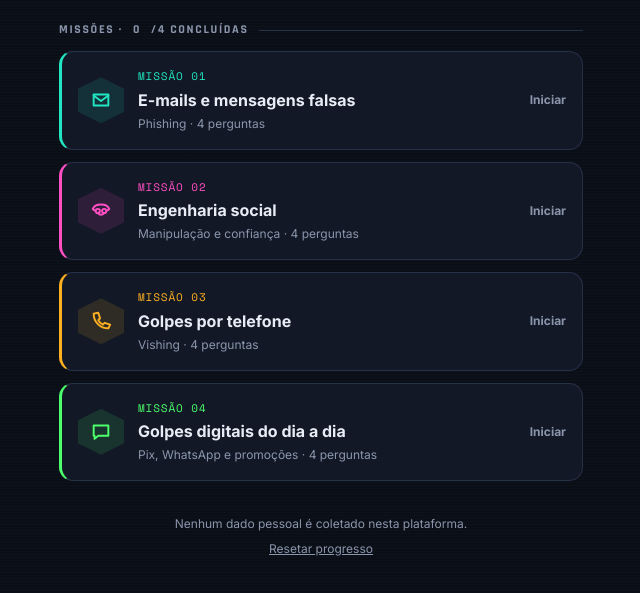
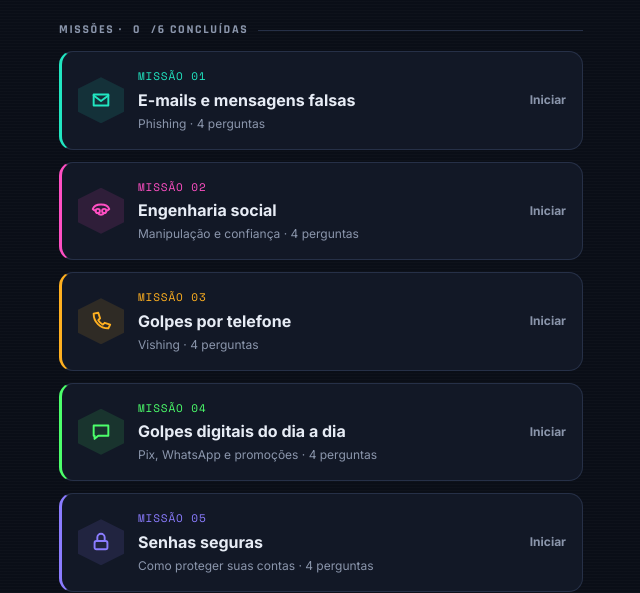
Before and after one commit to p4dawan94/ae2, a plain HTML site: page index.html in a window 1280 px wide. Shown: the part 239-832 px from the top of the page, without its empty margins (319-959 px from the left). Drawn offline with nearby package versions, Linux system fonts and the light colour scheme.

Commit message:
Adiciona missão de senha segura e privacy

```diff
--- a/index.html
+++ b/index.html
@@ -21,6 +21,8 @@
     --magenta: #FF4FC3; --magenta-dark: #C2318F; --magenta-pale: rgba(255,79,195,0.12);
     --amber: #FFB020; --amber-dark: #C6820A; --amber-pale: rgba(255,176,32,0.12);
     --green: #4CFF6B; --green-dark: #2FCB4C; --green-pale: rgba(76,255,107,0.12);
+    --violet: #8B7CFF; --violet-dark: #5F4FD1; --violet-pale: rgba(139,124,255,0.12);
+    --rose: #FF6F91; --rose-dark: #C23B62; --rose-pale: rgba(255,111,145,0.12);
 
     --gold: #FFC94A;
     --red: #FF4D6A; --red-dark: #C43050; --red-pale: rgba(255,77,106,0.12);
@@ -540,7 +542,7 @@
       <p>Comunidade Àse Ylé Igbo Alaketu · treinamento de ciberdefesa pessoal</p>
     </header>
 
-    <div class="section-label ui">Missões · <span id="missions-done">0</span>/4 concluídas</div>
+    <div class="section-label ui">Missões · <span id="missions-done">0</span>/6 concluídas</div>
     <div class="mission-grid" id="mission-grid"></div>
 
     <footer class="foot">Nenhum dado pessoal é coletado nesta plataforma.<br><button id="btn-reset" style="background:none;border:none;color:var(--muted);text-decoration:underline;cursor:pointer;font-size:12px;padding:8px 0;font-family:inherit;">Resetar progresso</button></footer>
@@ -845,6 +847,122 @@
           explanation: "A regra de ouro contra golpes digitais é: desconfiar de urgência e confirmar por outro canal antes de agir."
         }
       ]
+    },
+    {
+      id: "senhas",
+      title: "Senhas seguras",
+      desc: "Como proteger suas contas",
+      color: "violet", code: "05",
+      icon: 'lock',
+      story: {
+        def: "Uma senha segura é a primeira barreira contra golpistas. Senha fraca é como deixar a porta de casa destrancada.",
+        signs: ["Usar a mesma senha em tudo", "Senha com data de nascimento ou nome", "Nunca trocar a senha, mesmo desconfiando de algo"],
+        protect: "Use senhas longas e diferentes em cada conta, e ative a verificação em duas etapas sempre que possível."
+      },
+      questions: [
+        {
+          q: "Qual dessas é a senha mais segura?",
+          options: [
+            "123456",
+            "nomedapessoa1990",
+            "K7#mvL2!qz9",
+            "senha123"
+          ],
+          correct: 2,
+          explanation: "Senhas seguras misturam letras, números e símbolos, sem seguir um padrão óbvio como datas ou nomes."
+        },
+        {
+          q: "Por que não é recomendado usar a mesma senha em vários sites?",
+          options: [
+            "Porque é mais difícil de lembrar",
+            "Porque se um site vazar, todas as suas contas ficam vulneráveis",
+            "Porque os sites não permitem",
+            "Não tem problema nenhum repetir"
+          ],
+          correct: 1,
+          explanation: "Se uma senha repetida vazar de um site, golpistas testam ela em outras contas suas (banco, e-mail, redes sociais) — é um risco em cadeia."
+        },
+        {
+          q: "O que é a verificação em duas etapas?",
+          options: [
+            "Um segundo e-mail de backup",
+            "Uma confirmação extra, além da senha, geralmente enviada ao celular",
+            "Trocar a senha duas vezes por ano",
+            "Um tipo de vírus"
+          ],
+          correct: 1,
+          explanation: "É uma camada extra de segurança: mesmo que alguém descubra sua senha, ainda precisa de um código enviado ao seu celular pra entrar na conta."
+        },
+        {
+          q: "Onde é mais seguro guardar suas senhas?",
+          options: [
+            "Anotadas num papel visível perto do computador",
+            "Em um aplicativo gerenciador de senhas, ou de forma bem guardada",
+            "Enviadas por WhatsApp para você mesma se lembrar",
+            "Decoradas e nunca anotadas em lugar nenhum"
+          ],
+          correct: 1,
+          explanation: "Gerenciadores de senha guardam tudo de forma protegida. Anotar em papel visível ou mandar por mensagem expõe a senha facilmente."
+        }
+      ]
+    },
+    {
+      id: "privacidade",
+      title: "Privacidade nas redes sociais",
+      desc: "O que evitar compartilhar",
+      color: "rose", code: "06",
+      icon: 'eye',
+      story: {
+        def: "O que você compartilha nas redes sociais pode ser usado por golpistas pra te conhecer e ganhar sua confiança.",
+        signs: ["Postar rotina e localização em tempo real", "Perfil totalmente aberto pra qualquer pessoa ver", "Aceitar pedidos de amizade de desconhecidos"],
+        protect: "Revise as configurações de privacidade e pense duas vezes antes de postar informações pessoais."
+      },
+      questions: [
+        {
+          q: "Por que postar sua localização em tempo real pode ser arriscado?",
+          options: [
+            "Não tem risco nenhum",
+            "Mostra pra qualquer pessoa que sua casa pode estar vazia, por exemplo",
+            "Só é arriscado se você for uma pessoa famosa",
+            "É só uma forma de se divertir"
+          ],
+          correct: 1,
+          explanation: "Compartilhar localização em tempo real pode indicar que você não está em casa, o que é informação valiosa pra quem tem más intenções."
+        },
+        {
+          q: "Qual atitude ajuda a proteger sua privacidade nas redes sociais?",
+          options: [
+            "Deixar o perfil totalmente público",
+            "Aceitar todos os pedidos de amizade",
+            "Revisar quem pode ver suas postagens e dados pessoais",
+            "Postar o dia a dia em tempo real"
+          ],
+          correct: 2,
+          explanation: "Configurar quem pode ver suas informações é uma das formas mais simples e eficazes de reduzir o risco de golpes."
+        },
+        {
+          q: "Um perfil desconhecido pede amizade e começa a puxar assunto sobre sua vida pessoal. O que fazer?",
+          options: [
+            "Aceitar e responder tudo, para ser educada",
+            "Desconfiar e evitar compartilhar informações pessoais com desconhecidos",
+            "Aceitar só se o perfil tiver foto",
+            "Bloquear sem pensar, mesmo que seja alguém conhecido"
+          ],
+          correct: 1,
+          explanation: "Desconhecidos que buscam informações pessoais rapidamente podem estar tentando te conhecer para aplicar um golpe personalizado."
+        },
+        {
+          q: "Que tipo de informação é mais arriscado deixar visível num perfil público?",
+          options: [
+            "Nome de um filme favorito",
+            "Endereço, rotina diária e dados da família",
+            "Cor favorita",
+            "Time de futebol que torce"
+          ],
+          correct: 1,
+          explanation: "Informações como endereço, rotina e dados familiares dão material pra golpistas montarem histórias convincentes contra você ou sua família."
+        }
+      ]
     }
   ];
   var ICONS = {
@@ -852,6 +970,8 @@
     mask: '<circle cx="8.5" cy="12" r="2.3"/><circle cx="15.5" cy="12" r="2.3"/><path d="M3 10c1-3 4-5 9-5s8 2 9 5c-1 1-2 1.5-3 1.7M3 10c1 1 2 1.5 3 1.7M15.5 14.3c-1 1.2-2.2 1.8-3.5 1.8s-2.5-.6-3.5-1.8"/>',
     phone: '<path d="M4 4c0 9 7 16 16 16l2-4-6-2-2 2c-2-1-4-3-5-5l2-2-2-6z"/>',
     chat: '<path d="M4 5h16v11H9l-4 3.5V16H4z"/>',
+    lock: '<rect x="5" y="11" width="14" height="9" rx="2"/><path d="M8 11V7a4 4 0 018 0v4"/>',
+    eye: '<path d="M2 12s3.7-7 10-7 10 7 10 7-3.7 7-10 7-10-7-10-7z"/><circle cx="12" cy="12" r="3"/>',
     warning: '<path d="M12 3.5l9.5 16.5H2.5z"/><path d="M12 9.5v5"/><circle cx="12" cy="17.3" r="0.9" fill="currentColor" stroke="none"/>',
     shieldCheck: '<path d="M12 2l8 4v6c0 5-3.5 8.5-8 10-4.5-1.5-8-5-8-10V6l8-4z"/><path d="M9 12l2 2 4-4"/>'
   };
@@ -864,14 +984,16 @@
     cyan:    { c: "var(--cyan)",    dark: "var(--cyan-dark)",    pale: "var(--cyan-pale)" },
     magenta: { c: "var(--magenta)", dark: "var(--magenta-dark)", pale: "var(--magenta-pale)" },
     amber:   { c: "var(--amber)",   dark: "var(--amber-dark)",   pale: "var(--amber-pale)" },
-    green:   { c: "var(--green)",   dark: "var(--green-dark)",   pale: "var(--green-pale)" }
+    green:   { c: "var(--green)",   dark: "var(--green-dark)",   pale: "var(--green-pale)" },
+    violet:  { c: "var(--violet)",  dark: "var(--violet-dark)",  pale: "var(--violet-pale)" },
+    rose:    { c: "var(--rose)",    dark: "var(--rose-dark)",    pale: "var(--rose-pale)" }
   };
 
   var RANK_RULES = [
     { name: "Curioso Digital", test: function () { return true; } },
     { name: "Abian Digital", test: function (s) { return s.doneCount >= 1; } },
-    { name: "Iyawo Digital", test: function (s) { return s.doneCount >= 2 && s.accuracy >= 0.5; } },
-    { name: "Egbon Digital", test: function (s) { return s.doneCount >= 4 && s.accuracy >= 0.75; } }
+    { name: "Iyawo Digital", test: function (s) { return s.doneCount >= 3 && s.accuracy >= 0.5; } },
+    { name: "Egbon Digital", test: function (s) { return s.doneCount >= 6 && s.accuracy >= 0.75; } }
   ];
 
   var XP_PER_CORRECT = 10;
@@ -921,11 +1043,11 @@
 
   function nextRankHint(s) {
     if (s.doneCount < 1) return "Complete a 1ª missão para virar Abian Digital";
-    if (!(s.doneCount >= 2 && s.accuracy >= 0.5)) {
-      return "Complete 2 missões com 50%+ de acerto para virar Iyawo Digital";
+    if (!(s.doneCount >= 3 && s.accuracy >= 0.5)) {
+      return "Complete 3 missões com 50%+ de acerto para virar Iyawo Digital";
     }
-    if (!(s.doneCount >= 4 && s.accuracy >= 0.75)) {
-      return "Complete as 4 missões com 75%+ de acerto para virar Egbon Digital";
+    if (!(s.doneCount >= 6 && s.accuracy >= 0.75)) {
+      return "Complete as 6 missões com 75%+ de acerto para virar Egbon Digital";
     }
     return "Patente máxima alcançada";
   }
@@ -937,7 +1059,7 @@
     document.getElementById("rank-name").textContent = currentRankName(s);
     document.getElementById("missions-done").textContent = s.doneCount;
 
-    var pct = Math.min(100, Math.round((s.doneCount / 4) * 100));
+    var pct = Math.min(100, Math.round((s.doneCount / 6) * 100));
     document.getElementById("xp-fill").style.width = pct + "%";
     document.getElementById("rank-next").textContent = nextRankHint(s);
   }
```
